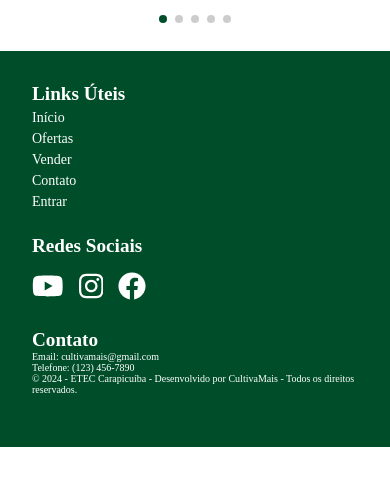
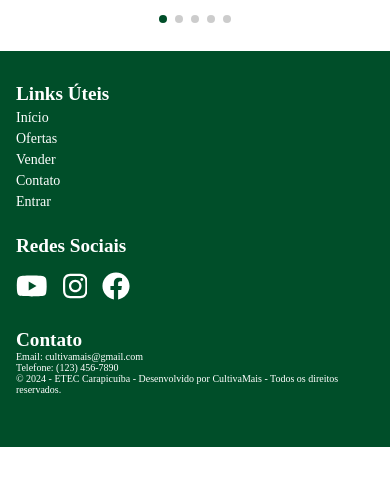
Before and after one commit to duguzin/CultivaMais, a plain HTML site: page index.html in a window 390 px wide. Shown: the part 2318-2803 px from the top of the page. Drawn offline with nearby package versions, Linux system fonts and the light colour scheme; a web font is replaced by a local one.

Commit message:
Add files via upload

```diff
--- a/style.css
+++ b/style.css
@@ -1097,6 +1097,7 @@ footer {
         top: 420px;
         position: absolute;
     }
+
 }
 
 @media screen and (max-width: 700px) {
@@ -1184,6 +1185,9 @@ footer {
         top: 420px;
         position: absolute;
     }
+    footer {
+        padding: 2rem 1rem;
+    }
 }
 
 @media screen and (max-width: 420px) {
@@ -1266,6 +1270,9 @@ footer {
     #swiper-pagination-slide {
         top: 420px;
         position: absolute;
+    }
+    footer {
+        padding: 2rem 1rem;
     }
 }
 
@@ -1350,6 +1357,9 @@ footer {
         top: 420px;
         position: absolute;
     }
+    footer {
+        padding: 2rem 1rem;
+    }
 }
 
 @media screen and (max-width: 600px) {
@@ -1361,7 +1371,7 @@ footer {
 @media (max-width: 768px) {
     footer {
         flex-direction: column;
-        padding: 2rem;
+        /* padding: 2rem; */
     }
     .footer-column {
         flex: 1;
```
